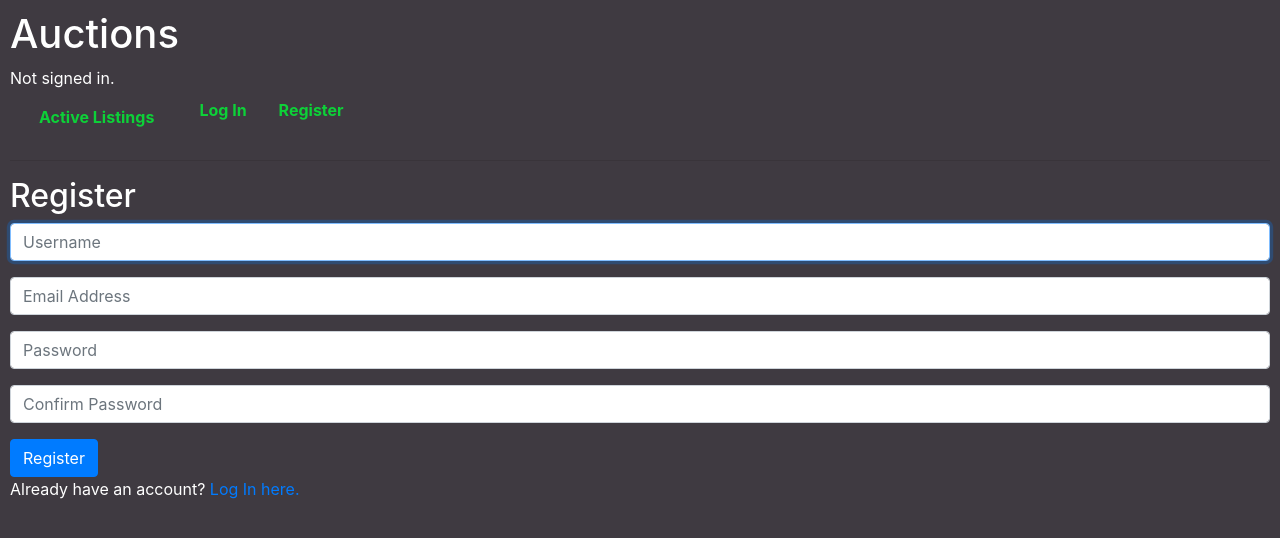
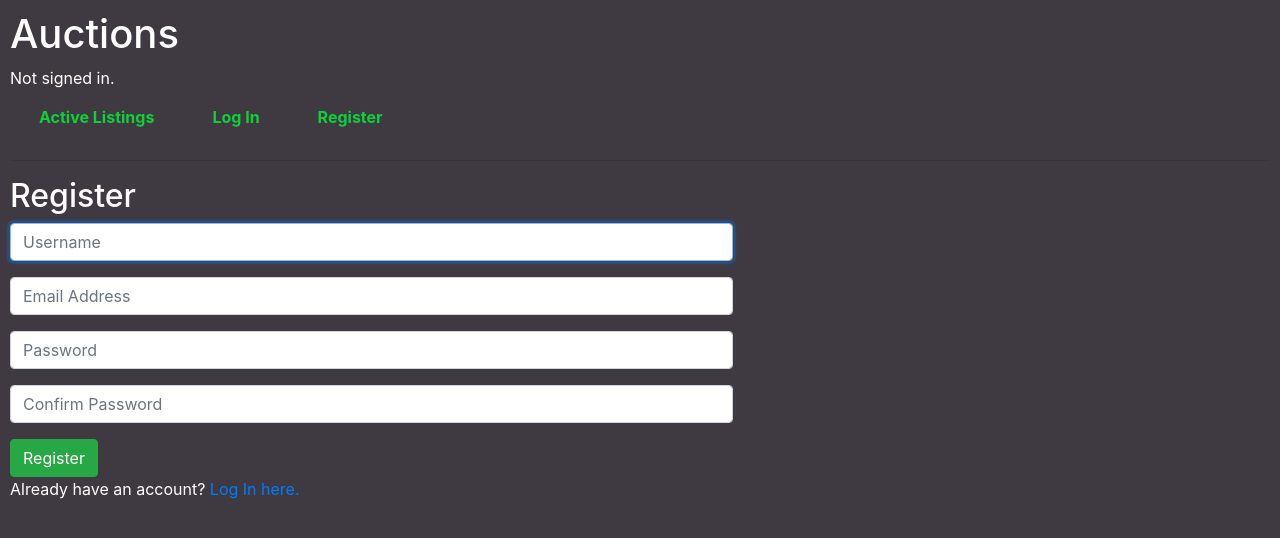
Before and after one commit to medina325/cs50-web-project-2, a Django app: page /register in a window 1280 px wide. Shown: the top 538 px of the page. Run offline with Django 3.2, Linux system fonts and the light colour scheme; parts of the project's set-up code (start-up, migrations or seed data) failed here and were passed over; some libraries are stand-ins or nearby versions.

```diff
--- a/auctions/templates/auctions/layout.html
+++ b/auctions/templates/auctions/layout.html
@@ -53,10 +53,10 @@
                 </li>
             {% else %}
                 <li class="nav-item">
-                    <a class="nav-link" href="{% url 'login' %}">Log In</a>
+                    <button type="button" class="btn btn-link"><a class="nav-link" href="{% url 'login' %}">Log In</a></button>
                 </li>
                 <li class="nav-item">
-                    <a class="nav-link" href="{% url 'register' %}">Register</a>
+                    <button type="button" class="btn btn-link"><a class="nav-link" href="{% url 'register' %}">Register</a></button>
                 </li>
             {% endif %}
         </ul>
--- a/auctions/templates/auctions/register.html
+++ b/auctions/templates/auctions/register.html
@@ -10,19 +10,28 @@
 
     <form action="{% url 'register' %}" method="post">
         {% csrf_token %}
-        <div class="form-group">
-            <input class="form-control" autofocus type="text" name="username" placeholder="Username">
+        <div class="form-group row">
+            <div class="col-sm-7">
+                <input class="form-control" autofocus type="text" name="username" placeholder="Username">
+            </div>
         </div>
-        <div class="form-group">
-            <input class="form-control" type="email" name="email" placeholder="Email Address">
+        <div class="form-group row">
+            <div class="col-sm-7">
+                <input class="form-control" type="email" name="email" placeholder="Email Address">
+            </div>
         </div>
-        <div class="form-group">
-            <input class="form-control" type="password" name="password" placeholder="Password">
+        <div class="form-group row">
+            <div class="col-sm-7">
+                <input class="form-control" type="password" name="password" placeholder="Password">
+            </div>
         </div>
-        <div class="form-group">
-            <input class="form-control" type="password" name="confirmation" placeholder="Confirm Password">
+        <div class="form-group row">
+            <div class="col-sm-7">
+                <input class="form-control" type="password" name="confirmation" placeholder="Confirm Password">
+            </div>
         </div>
-        <input class="btn btn-primary" type="submit" value="Register">
+
+        <button type="submit" class="btn btn-success">Register</button>
     </form>
 
     Already have an account? <a href="{% url 'login' %}">Log In here.</a>
--- a/auctions/views.py
+++ b/auctions/views.py
@@ -3,9 +3,10 @@ from django.db import IntegrityError
 from django.http import HttpResponse, HttpResponseRedirect
 from django.shortcuts import render
 from django.urls import reverse
+from django.contrib.auth.decorators import login_required
 
 from .models import User, Listing, Bid, Comment
-from django.db import models
+# from django.db import models
 
 def index(request):
     return render(request, "auctions/index.html")
```
Also changed, not shown: auctions/models.py (+8 -1 lines), auctions/templates/auctions/login.html (+10 -5 lines), db.sqlite3.
